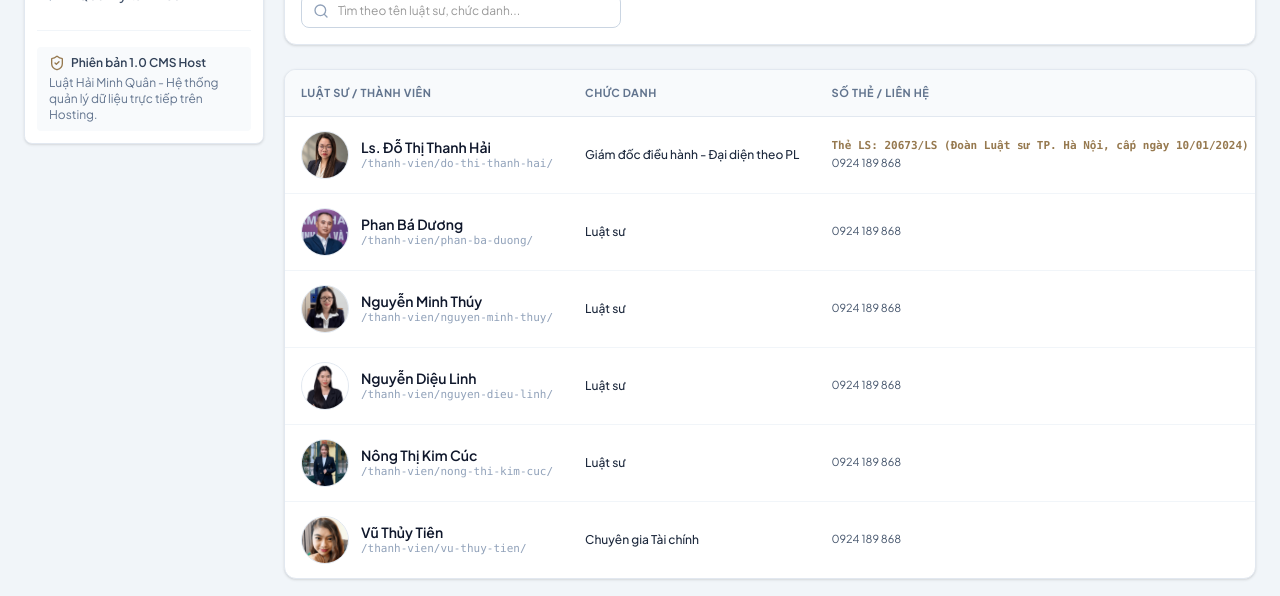
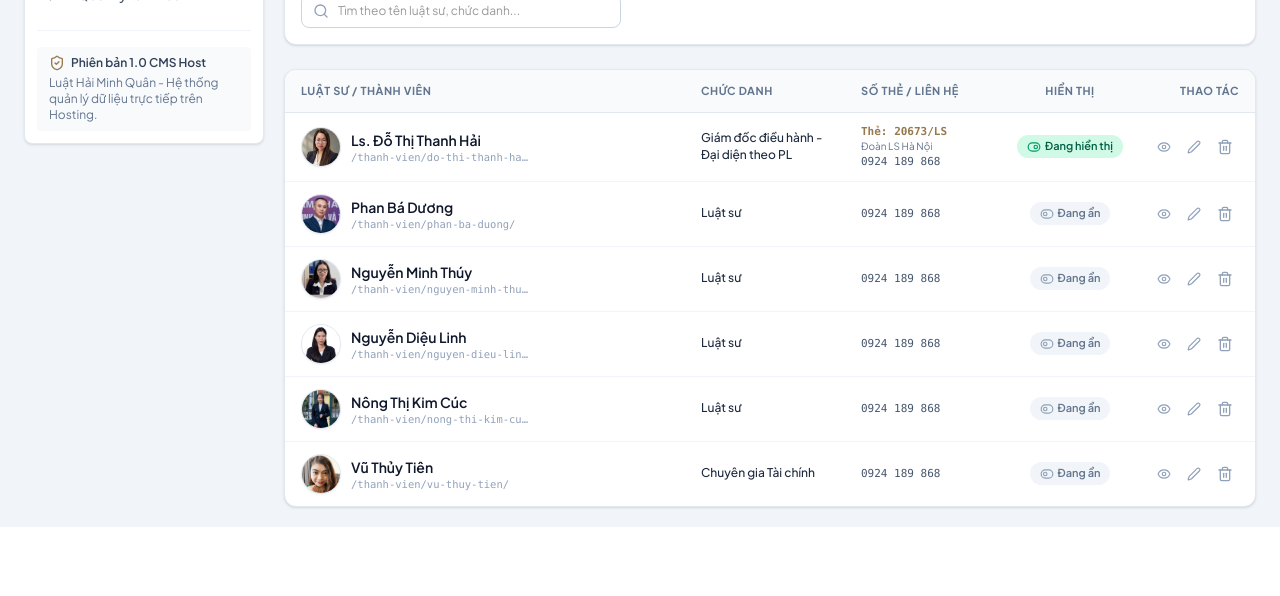
Before and after one commit to ntchien10/luat-hai-minh-quan, a Next.js app: page /admin/team in a window 1280 px wide. Shown: the part 308-904 px from the top of the page. After the commit the page ends 835 px from the top, so only its background shows below. Built offline with nearby package versions, Linux system fonts and the light colour scheme; no server answers; sample sign-in values are in the browser's storage.

Commit message:
style: thu gon cot so the lien he va toi uu table admin khong bi cuon ngang

```diff
--- a/src/app/admin/team/page.tsx
+++ b/src/app/admin/team/page.tsx
@@ -233,6 +233,48 @@ export default function TeamAdminPage() {
       m.role.toLowerCase().includes(searchQuery.toLowerCase())
   );
 
+  const renderCardInfo = (cardNo?: string, phone?: string) => {
+    if (!cardNo && !phone) return <span className="text-slate-400">—</span>;
+
+    let mainNo = "";
+    let subText = "";
+    if (cardNo) {
+      const match = cardNo.match(/^([^(]+)(?:\((.*)\))?$/);
+      if (match) {
+        mainNo = match[1].trim();
+        subText = match[2]?.trim() || "";
+      } else {
+        mainNo = cardNo;
+      }
+    }
+
+    return (
+      <div className="space-y-0.5 max-w-[160px]">
+        {cardNo && (
+          <div
+            className="text-[11px] font-mono text-[#96794F] font-bold leading-tight"
+            title={cardNo}
+          >
+            Thẻ: {mainNo}
+          </div>
+        )}
+        {subText && (
+          <div
+            className="text-[10px] text-slate-500 leading-tight truncate"
+            title={cardNo}
+          >
+            {subText.includes("Đoàn Luật sư") ? "Đoàn LS Hà Nội" : subText}
+          </div>
+        )}
+        {phone && (
+          <div className="text-[11px] text-slate-600 font-mono leading-tight">
+            {phone}
+          </div>
+        )}
+      </div>
+    );
+  };
+
   return (
     <div className="space-y-6">
       {/* Top Header & Action */}
@@ -297,23 +339,23 @@ export default function TeamAdminPage() {
             </p>
           </div>
         ) : (
-          <div className="overflow-x-auto">
-            <table className="w-full text-left border-collapse min-w-[960px]">
+          <div className="overflow-x-auto w-full">
+            <table className="w-full text-left border-collapse table-auto">
               <thead>
                 <tr className="bg-slate-50 border-b border-slate-200 text-[11px] font-bold uppercase tracking-wider text-slate-500">
-                  <th className="py-3.5 px-4 min-w-[280px]">Luật sư / Thành viên</th>
-                  <th className="py-3.5 px-4 whitespace-nowrap min-w-[160px]">Chức danh</th>
-                  <th className="py-3.5 px-4 whitespace-nowrap min-w-[180px]">Số thẻ / Liên hệ</th>
-                  <th className="py-3.5 px-4 text-center whitespace-nowrap min-w-[150px]">Hiển thị ngoài web</th>
-                  <th className="py-3.5 px-4 text-right whitespace-nowrap min-w-[120px] pr-6">Thao tác</th>
+                  <th className="py-3 px-3 sm:px-4">Luật sư / Thành viên</th>
+                  <th className="py-3 px-3 sm:px-4 w-[160px]">Chức danh</th>
+                  <th className="py-3 px-3 sm:px-4 w-[160px]">Số thẻ / Liên hệ</th>
+                  <th className="py-3 px-2 sm:px-3 text-center w-[130px] whitespace-nowrap">Hiển thị</th>
+                  <th className="py-3 px-3 sm:px-4 text-right w-[90px] whitespace-nowrap pr-4">Thao tác</th>
                 </tr>
               </thead>
               <tbody className="divide-y divide-slate-100 text-xs text-slate-700">
                 {filteredMembers.map((member) => (
                   <tr key={member.id} className="hover:bg-slate-50/70 transition-colors">
-                    <td className="py-3.5 px-4">
-                      <div className="flex items-center gap-3">
-                        <div className="relative w-12 h-12 rounded-full bg-slate-100 overflow-hidden shrink-0 border border-slate-200">
+                    <td className="py-3 px-3 sm:px-4">
+                      <div className="flex items-center gap-2.5">
+                        <div className="relative w-9 h-9 sm:w-10 sm:h-10 rounded-full bg-slate-100 overflow-hidden shrink-0 border border-slate-200 shadow-xs">
                           <Image
                             src={member.image_url}
                             alt={member.name}
@@ -323,39 +365,32 @@ export default function TeamAdminPage() {
                           />
                         </div>
                         <div className="min-w-0">
-                          <h4 className="font-semibold text-slate-900 text-sm whitespace-nowrap">
+                          <h4 className="font-semibold text-slate-900 text-xs sm:text-sm">
                             {member.name}
                           </h4>
-                          <span className="text-[11px] text-slate-400 font-mono truncate block">
+                          <span className="text-[10.5px] text-slate-400 font-mono truncate block max-w-[180px]">
                             {member.link}
                           </span>
                         </div>
                       </div>
                     </td>
 
-                    <td className="py-3.5 px-4 whitespace-nowrap">
-                      <span className="font-medium text-slate-800">
+                    <td className="py-3 px-3 sm:px-4">
+                      <span className="font-medium text-slate-800 text-xs leading-snug line-clamp-2">
                         {member.role}
                       </span>
                     </td>
 
-                    <td className="py-3.5 px-4 whitespace-nowrap">
-                      <div className="space-y-0.5 text-slate-600">
-                        {member.card_no && (
-                          <div className="text-[11px] font-mono text-[#96794F] font-semibold">
-                            Thẻ LS: {member.card_no}
-                          </div>
-                        )}
-                        <div className="text-[11px]">{member.phone}</div>
-                      </div>
+                    <td className="py-3 px-3 sm:px-4">
+                      {renderCardInfo(member.card_no, member.phone)}
                     </td>
 
                     {/* Toggle Active Switch */}
-                    <td className="py-3.5 px-4 text-center whitespace-nowrap">
+                    <td className="py-3 px-2 sm:px-3 text-center whitespace-nowrap">
                       <button
                         type="button"
                         onClick={() => handleToggleActive(member)}
-                        className={`inline-flex items-center gap-1.5 px-3 py-1.5 rounded-full text-xs font-semibold transition-all cursor-pointer ${
+                        className={`inline-flex items-center gap-1 px-2.5 py-1 rounded-full text-[11px] font-semibold transition-all cursor-pointer ${
                           member.is_active
                             ? "bg-emerald-100 text-emerald-800 hover:bg-emerald-200"
                             : "bg-slate-100 text-slate-500 hover:bg-slate-200"
@@ -364,27 +399,27 @@ export default function TeamAdminPage() {
                       >
                         {member.is_active ? (
                           <>
-                            <ToggleRight className="w-4 h-4 text-emerald-600" />
+                            <ToggleRight className="w-3.5 h-3.5 text-emerald-600" />
                             Đang hiển thị
                           </>
                         ) : (
                           <>
-                            <ToggleLeft className="w-4 h-4 text-slate-400" />
+                            <ToggleLeft className="w-3.5 h-3.5 text-slate-400" />
                             Đang ẩn
                           </>
                         )}
                       </button>
                     </td>
 
-                    <td className="py-3.5 px-4 text-right whitespace-nowrap pr-6">
-                      <div className="flex items-center justify-end gap-1.5">
+                    <td className="py-3 px-3 sm:px-4 text-right whitespace-nowrap pr-4">
+                      <div className="flex items-center justify-end gap-1">
                         <Link
                           href={member.link}
                           target="_blank"
                           title="Xem trang cá nhân"
                           className="p-1.5 text-slate-400 hover:text-[#96794F] hover:bg-slate-100 rounded transition-colors"
                         >
-                          <Eye className="w-4 h-4" />
+                          <Eye className="w-3.5 h-3.5" />
                         </Link>
                         <button
                           type="button"
@@ -392,7 +427,7 @@ export default function TeamAdminPage() {
                           title="Chỉnh sửa"
                           className="p-1.5 text-slate-400 hover:text-blue-600 hover:bg-blue-50 rounded transition-colors"
                         >
-                          <Edit2 className="w-4 h-4" />
+                          <Edit2 className="w-3.5 h-3.5" />
                         </button>
                         <button
                           type="button"
```
Also changed, not shown: src/app/admin/articles/page.tsx (+23 -23 lines).
